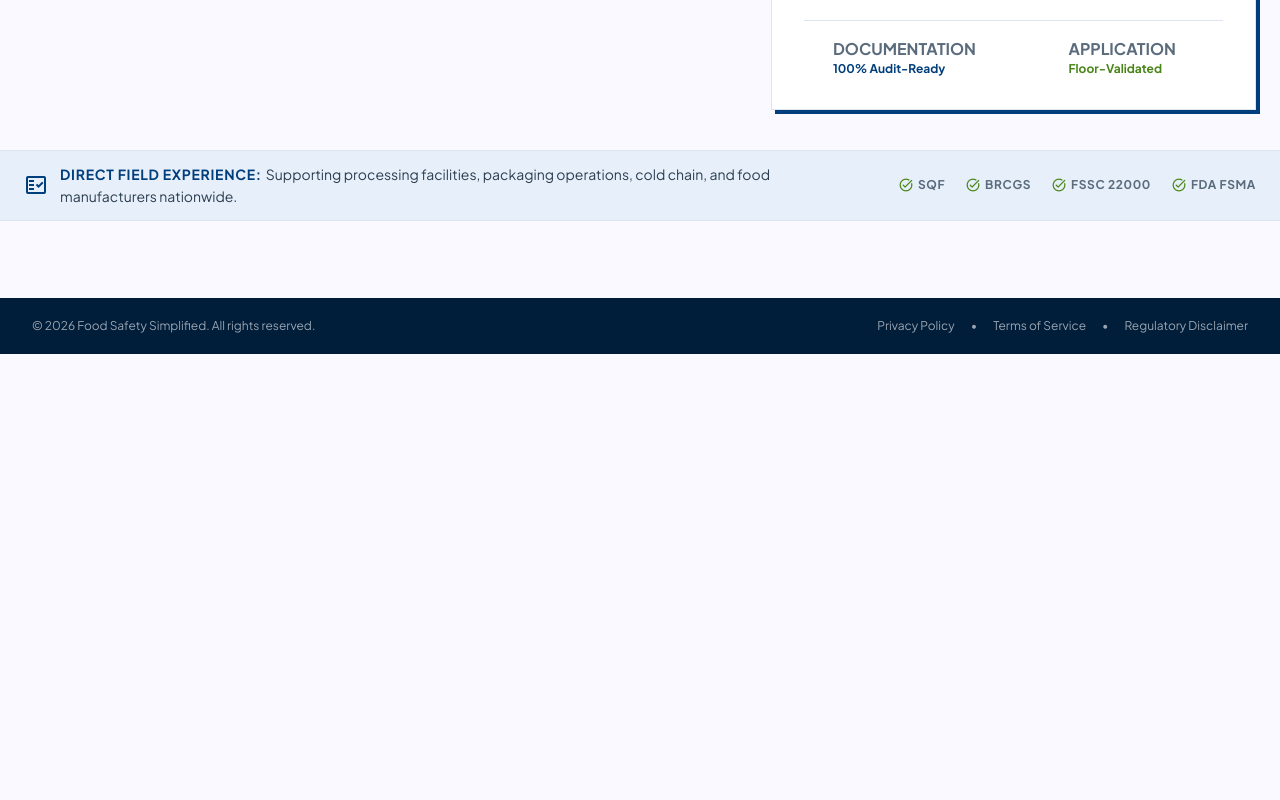
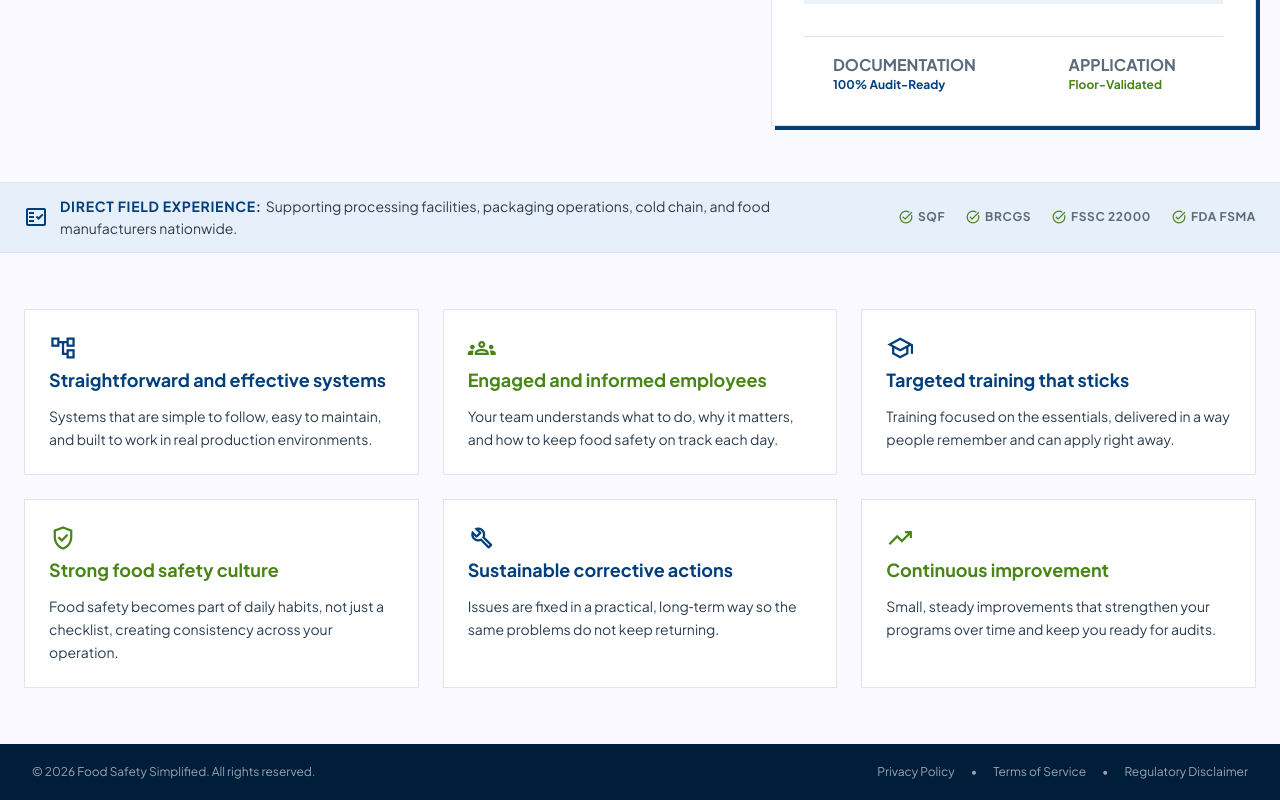
Before and after one commit to metra34/food-safety-simplified, a Next.js app: page / in a window 1280 px wide. Shown: the part 446-1246 px from the top of the page. Before the commit the page ends 800 px from the top, so only its background shows below. Built offline with nearby package versions, Linux system fonts and the light colour scheme.

Commit message:
added outcomes grid, variants for cards

```diff
--- a/app/(site)/page.tsx
+++ b/app/(site)/page.tsx
@@ -8,6 +8,8 @@ import { Badge } from "@/components/ui/badge"
 import { Button } from "@/components/ui/button"
 import { CardContent } from "@/components/ui/card"
 import { Icon } from "@/components/ui/icon"
+
+import { OutcomesGrid } from "@/components/lists/outcomes-grid"
 
 const metrics = [
   {
@@ -28,7 +30,7 @@ export default function Page() {
   return (
     <>
       <section className="w-full">
-        <div className="mx-auto grid max-w-7xl gap-12 px-4 py-6 md:px-16 md:py-12 lg:grid-cols-12 lg:px-6 lg:py-10">
+        <div className="mx-auto grid max-w-7xl gap-12 px-4 py-6 md:px-16 md:py-10 lg:grid-cols-12 lg:px-6 lg:py-14">
           <div className="flex flex-col items-start gap-5 text-left lg:col-span-7">
             <Badge
               variant="primary"
@@ -67,13 +69,13 @@ export default function Page() {
           </div>
 
           <div className="flex flex-col items-center justify-center lg:col-span-5">
-            <CardBorderedCorner className="w-full max-w-2xl [--card-spacing:--spacing(6)] lg:[--card-spacing:--spacing(8)]">
+            <CardBorderedCorner className="w-full max-w-full [--card-spacing:--spacing(6)] lg:[--card-spacing:--spacing(8)]">
               <CardContent>
                 <div className="flex w-full items-center justify-center bg-surface-container-low p-6">
                   <Image
                     src={logo}
                     alt="Food Safety Simplified Logo"
-                    className="h-auto max-h-72 w-full object-contain drop-shadow-sm"
+                    className="h-auto max-h-80 w-full object-contain drop-shadow-sm"
                     priority
                   />
                 </div>
@@ -123,6 +125,12 @@ export default function Page() {
           </div>
         </AlertDescription>
       </Alert>
+
+      <section className="w-full">
+        <div className="mx-auto max-w-7xl px-4 py-6 md:px-16 lg:px-6 lg:py-14">
+          <OutcomesGrid />
+        </div>
+      </section>
     </>
   )
 }
--- a/components/cards/card-bordered-corner.tsx
+++ b/components/cards/card-bordered-corner.tsx
@@ -1,21 +1,64 @@
 import * as React from "react"
+import { cva, type VariantProps } from "class-variance-authority"
 import { cn } from "@/lib/utils"
 
 import { Card } from "@/components/ui/card"
 
+const cardBorderedCornerVariants = cva(
+  "rounded-none border border-border ring-0",
+  {
+    variants: {
+      variant: {
+        primary: "",
+        secondary: "",
+      },
+      hoverable: {
+        true: "shadow-none transition-shadow duration-150",
+        false: "",
+      },
+    },
+    compoundVariants: [
+      {
+        variant: "primary",
+        hoverable: false,
+        className: "shadow-[4px_4px_0px_var(--primary)]",
+      },
+      {
+        variant: "secondary",
+        hoverable: false,
+        className: "shadow-[4px_4px_0px_var(--leaf-deep)]",
+      },
+      {
+        variant: "primary",
+        hoverable: true,
+        className: "hover:shadow-[4px_4px_0px_var(--primary-hover)]",
+      },
+      {
+        variant: "secondary",
+        hoverable: true,
+        className: "hover:shadow-[4px_4px_0px_var(--secondary-hover)]",
+      },
+    ],
+    defaultVariants: {
+      variant: "primary",
+      hoverable: false,
+    },
+  }
+)
+
 export function CardBorderedCorner({
+  variant = "primary",
   hoverable = false,
   className,
   ...props
-}: React.ComponentProps<typeof Card> & { hoverable?: boolean }) {
+}: React.ComponentProps<typeof Card> &
+  VariantProps<typeof cardBorderedCornerVariants>) {
   return (
     <Card
+      data-variant={variant}
       data-hoverable={hoverable || undefined}
       className={cn(
-        "rounded-none border border-border ring-0",
-        hoverable
-          ? "shadow-none transition-shadow duration-150 hover:shadow-[4px_4px_0px_var(--primary)]"
-          : "shadow-[4px_4px_0px_var(--primary)]",
+        cardBorderedCornerVariants({ variant, hoverable }),
         className
       )}
       {...props}
--- /dev/null
+++ b/components/lists/outcomes-grid.tsx
@@ -0,0 +1,90 @@
+import { CardBorderedCorner } from "@/components/cards/card-bordered-corner"
+import { CardContent, CardHeader, CardTitle } from "@/components/ui/card"
+import { Icon } from "@/components/ui/icon"
+import { cn } from "@/lib/utils"
+
+const outcomes = [
+  {
+    icon: "account_tree",
+    title: "Straightforward and effective systems",
+    description:
+      "Systems that are simple to follow, easy to maintain, and built to work in real production environments.",
+  },
+  {
+    icon: "groups",
+    title: "Engaged and informed employees",
+    description:
+      "Your team understands what to do, why it matters, and how to keep food safety on track each day.",
+  },
+  {
+    icon: "school",
+    title: "Targeted training that sticks",
+    description:
+      "Training focused on the essentials, delivered in a way people remember and can apply right away.",
+  },
+  {
+    icon: "verified_user",
+    title: "Strong food safety culture",
+    description:
+      "Food safety becomes part of daily habits, not just a checklist, creating consistency across your operation.",
+  },
+  {
+    icon: "build",
+    title: "Sustainable corrective actions",
+    description:
+      "Issues are fixed in a practical, long‑term way so the same problems do not keep returning.",
+  },
+  {
+    icon: "trending_up",
+    title: "Continuous improvement",
+    description:
+      "Small, steady improvements that strengthen your programs over time and keep you ready for audits.",
+  },
+]
+
+const variantStyles = {
+  primary: "text-primary group-hover/card:text-primary-hover",
+  secondary: "text-leaf-deep group-hover/card:text-secondary-hover",
+} as const
+
+export function OutcomesGrid() {
+  return (
+    <ul className="grid gap-6 sm:grid-cols-2 lg:grid-cols-3">
+      {outcomes.map((outcome, index) => {
+        const variant = index % 2 === 0 ? "primary" : "secondary"
+
+        return (
+          <li key={outcome.title} className="flex">
+            <CardBorderedCorner
+              variant={variant}
+              hoverable
+              className="w-full gap-3 [--card-spacing:--spacing(6)]"
+            >
+              <CardHeader>
+                <Icon
+                  name={outcome.icon}
+                  size={28}
+                  className={cn(
+                    "transition-colors duration-150",
+                    variantStyles[variant]
+                  )}
+                />
+                <CardTitle
+                  className={cn(
+                    "text-lg leading-snug font-bold transition-colors duration-150",
+                    variantStyles[variant]
+                  )}
+                >
+                  {outcome.title}
+                </CardTitle>
+              </CardHeader>
+              <CardContent className="text-sm leading-relaxed text-foreground">
+                {outcome.description}
+              </CardContent>
+            </CardBorderedCorner>
+          </li>
+        )
+      })}
+    </ul>
+  )
+}
```
Also changed, not shown: 1 other file (tests, documents, lock files or other folders).
